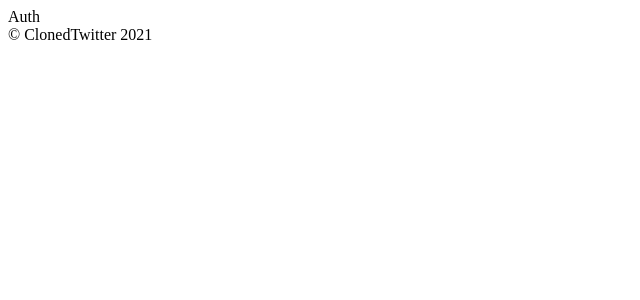
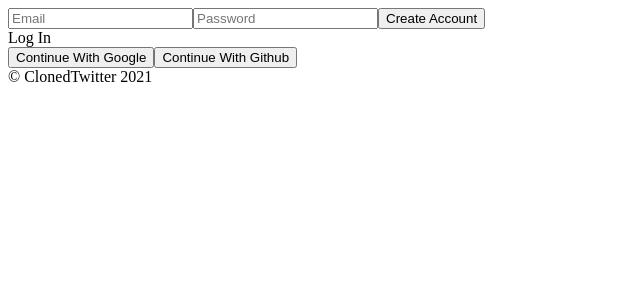
Before and after one commit to hannah26hannah/react-twitter-clone, a React (Create React App) app: page / in a window 1280 px wide. Shown: the top 300 px of the page, without its empty margins (0-640 px from the left). Built offline with nearby package versions, Linux system fonts and the light colour scheme; no server answers.

Commit message:
🚩 Auth With Social Channel

```diff
--- a/src/components/App.js
+++ b/src/components/App.js
@@ -1,14 +1,28 @@
-import { useState } from 'react';
+import { useEffect, useState } from 'react';
 import AppRouter from 'components/Router'
 import {authService} from 'fBase';
 
 function App() {
-    const [isLoggedIn, setIsLoggedIn] = useState(authService.currentUser);
+    const [init, setInit] = useState(false);
+    const [isLoggedIn, setIsLoggedIn] = useState(false);
+
+    useEffect(() => {
+        authService.onAuthStateChanged((user) => {
+            if (user) {
+                setIsLoggedIn(true);
+            } else {
+                setIsLoggedIn(false)
+            }
+            setInit(true)
+        })
+    }, [])
+
+
 
 
     return (
         <>
-            <AppRouter isLoggedIn={isLoggedIn} />
+            {init ? <AppRouter isLoggedIn={isLoggedIn} /> : 'Initializing ...'}
             <footer>&copy; ClonedTwitter {new Date().getFullYear()}</footer>
         </>
     )
--- /dev/null
+++ b/src/components/Navigation.js
@@ -0,0 +1,11 @@
+import React from 'react';
+import {Link} from 'react-router-dom';
+
+const Navigation = () => <nav>
+    <ul>
+        <li><Link to='/'>Home</Link></li>
+        <li><Link to='/profile'>My Profile</Link></li>
+    </ul>
+</nav>
+
+export default Navigation;
--- a/src/components/Router.js
+++ b/src/components/Router.js
@@ -1,23 +1,33 @@
 import React from 'react';
-import {HashRouter as Router, Route, Switch} from 'react-router-dom' ;
+import {HashRouter as Router, Redirect, Route, Switch} from 'react-router-dom' ;
+import Profile from 'routes/Profile';
 import Auth from '../routes/Auth';
 import Home from '../routes/Home';
+import Navigation from './Navigation';
 
 const AppRouter = ({isLoggedIn}) => {
 
     return (
         <Router>
+            {isLoggedIn && <Navigation />}
             <Switch>
                 {isLoggedIn ?
                 <>
                     <Route exact path='/'>
                         <Home />
                     </Route>
+                    <Route exact path='/profile'>
+                        <Profile />
+                    </Route>
+
+                </> :
+                <>
+                    <Route exact path='/'>
+                        <Auth />
+                    </Route>
+
                 </>
-                :
-                <Route exact path='/'>
-                    <Auth />
-                </Route>}
+                }
             </Switch>
         </Router>
     )
--- a/src/fBase.js
+++ b/src/fBase.js
@@ -12,4 +12,5 @@
 
 firebase.initializeApp(firebaseConfig);
 
+export const firebaseInstance = firebase;
 export const authService = firebase.auth();
--- a/src/routes/Auth.js
+++ b/src/routes/Auth.js
@@ -1,5 +1,67 @@
-import React from 'react';
+import React, { useState } from 'react';
+import { authService, firebaseInstance } from 'fBase';
 
+const Auth = () => {
+    const [email, setEmail] = useState('');
+    const [password, setPassword] = useState('');
+    const [newAccount, setNewAccount] = useState(true);
+    const [error, setError] = useState('');
 
-const Auth = () => <span>Auth</span>
+    const handleChange = (e) => {
+        const {target: {name, value}} = e;
+        if (name === 'email') {
+            setEmail(value)
+        } else if (name === 'password') {
+            setPassword(value)
+        }
+    }
+    const handleSubmit = async (e) => {
+        e.preventDefault();
+        try {
+            let data;
+            if (newAccount) {
+                // create account
+                data = await authService.createUserWithEmailAndPassword(email, password);
+            } else {
+                // Login
+                data = await authService.signInWithEmailAndPassword(email, password)
+            }
+            console.log(data)
+        } catch(err) {
+            setError(err.message);
+        }
+    }
+
+    const toggleAccount = () => {
+        setNewAccount((prev) => !prev)
+    }
+    const onSocialClick = async (e) => {
+        const {target: {name}} = e;
+        let provider;
+        if (name === 'google') {
+            provider = new firebaseInstance.auth.GoogleAuthProvider();
+        } else if (name === 'github') {
+            provider = new firebaseInstance.auth.GithubAuthProvider();
+        }
+        const data = await authService.signInWithPopup(provider);
+        console.log(data)
+    }
+
+    return (
+        <div>
+            <form onSubmit={handleSubmit}>
+                <input name='email' type='email' placeholder='Email' value={email} required onChange={handleChange} />
+                <input name='password' type='password' placeholder='Password' value={password} required onChange={handleChange} />
+                <input type='submit' value={newAccount ? 'Create Account' : 'Log In'} onClick={handleSubmit} />
+                {error}
+            </form>
+            <span onClick={toggleAccount}>{newAccount ? 'Log In' : 'Create Account'}</span>
+            <div>
+                <button name='google' onClick={onSocialClick}>Continue With Google</button>
+                <button name='github' onClick={onSocialClick}>Continue With Github</button>
+            </div>
+        </div>
+    )
+}
+
 export default Auth;
--- a/src/routes/Profile.js
+++ b/src/routes/Profile.js
@@ -1,5 +1,18 @@
+import { authService } from 'fBase';
 import React from 'react';
+import { useHistory } from 'react-router';
 
 
-const Profile = () => <span>Profile</span>
+const Profile = () => {
+    const history = useHistory();
+    const onLogOutClick = () => {
+        authService.signOut();
+        history.push('/');
+    }
+    return (<>
+        <button onClick={onLogOutClick}>Log Out</button>
+        <span>Profile</span>
+
+    </>)
+}
 export default Profile;
```
Also changed, not shown: 1 other file (tests, documents, lock files or other folders).
